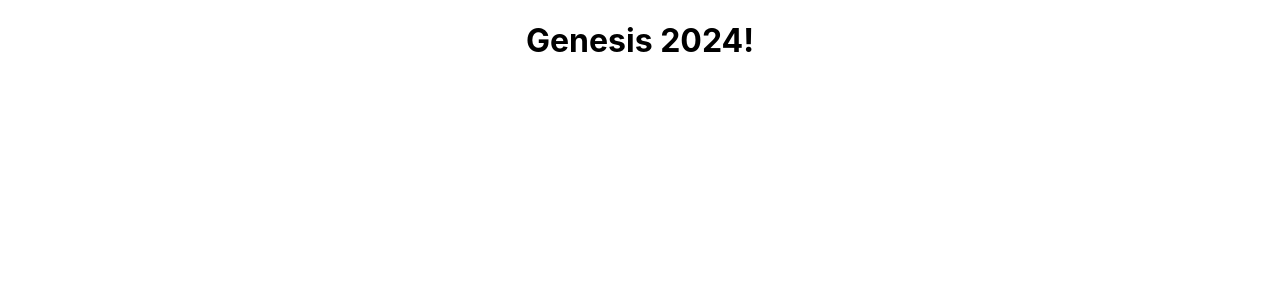
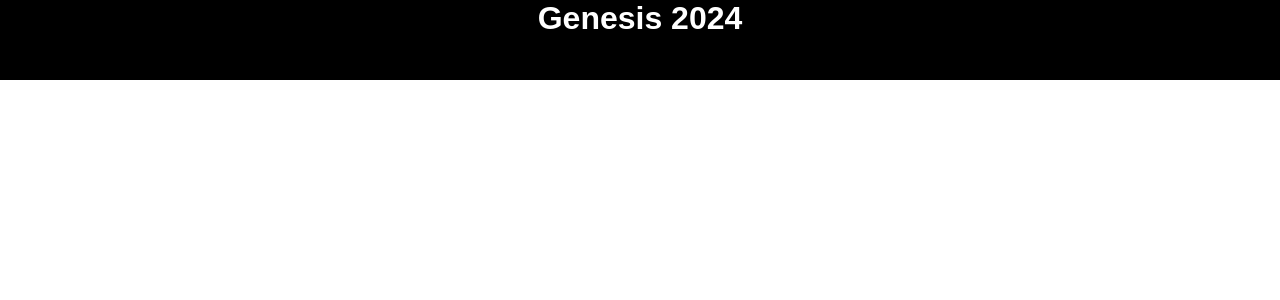
Before and after one commit to shabdbhatia/genesis-website, a React (Create React App) app: page / in a window 1280 px wide. Shown: the top 300 px of the page. Built offline with nearby package versions, Linux system fonts and the light colour scheme.

Commit message:
First Change - Navbar Div & App Styling

```diff
--- a/src/App.css
+++ b/src/App.css
@@ -1,38 +1,23 @@
-.App {
-  text-align: center;
+/*@font-face {*/
+/*  font-family: Montserrat-SemiBold;*/
+/*  src: url(./Resources/Fonts/Montserrat-SemiBold.ttf);*/
+/*}*/
+
+*{
+  margin: 0;
+  padding: 0;
+  box-sizing: border-box;
 }
-
-.App-logo {
-  height: 40vmin;
-  pointer-events: none;
-}
-
-@media (prefers-reduced-motion: no-preference) {
-  .App-logo {
-    animation: App-logo-spin infinite 20s linear;
-  }
-}
-
-.App-header {
-  background-color: #282c34;
-  min-height: 100vh;
-  display: flex;
-  flex-direction: column;
-  align-items: center;
-  justify-content: center;
-  font-size: calc(10px + 2vmin);
+body, html, #root {
+  height: 100%;
+  font-family: 'Arial', sans-serif;
   color: white;
 }
 
-.App-link {
-  color: #61dafb;
+body{
+
 }
 
-@keyframes App-logo-spin {
-  from {
-    transform: rotate(0deg);
-  }
-  to {
-    transform: rotate(360deg);
-  }
+.App {
+
 }
--- a/src/App.js
+++ b/src/App.js
@@ -1,9 +1,11 @@
 import './App.css';
+import Navbar from './Header/navbar';
 import LandingPage from './HomePage/LandingPage';
 
 function App() {
   return (
       <div className="App">
+          <Navbar />
           <LandingPage />
       </div>
   );
--- a/src/Header/navbar.js
+++ b/src/Header/navbar.js
@@ -0,0 +1,12 @@
+import React from 'react';
+import './navbar_style.css';
+
+const Navbar = () => {
+    return (
+        <div className={'navbar'} id={'navbar_div'}>
+            <h1 className={'heading1'} id={'nav_heading'}>Genesis 2024</h1>
+        </div>
+    )
+}
+
+export default Navbar;
--- /dev/null
+++ b/src/Header/navbar_style.css
@@ -0,0 +1,7 @@
+.navbar{
+    background-color: #000000;
+    height: 80px;
+}
+#nav_heading{
+    text-align: center;
+}
--- a/src/HomePage/components/Landing_Section1.js
+++ b/src/HomePage/components/Landing_Section1.js
@@ -3,7 +3,7 @@ import React from 'react';
 const Landing_Section1 = () => {
     return (
         <div className={'container'} id={'landing_s1_div'}>
-            <h1>Genesis 2024!</h1>
+            <h1>This is Genesis 2024!</h1>
         </div>
     )
 }
```
